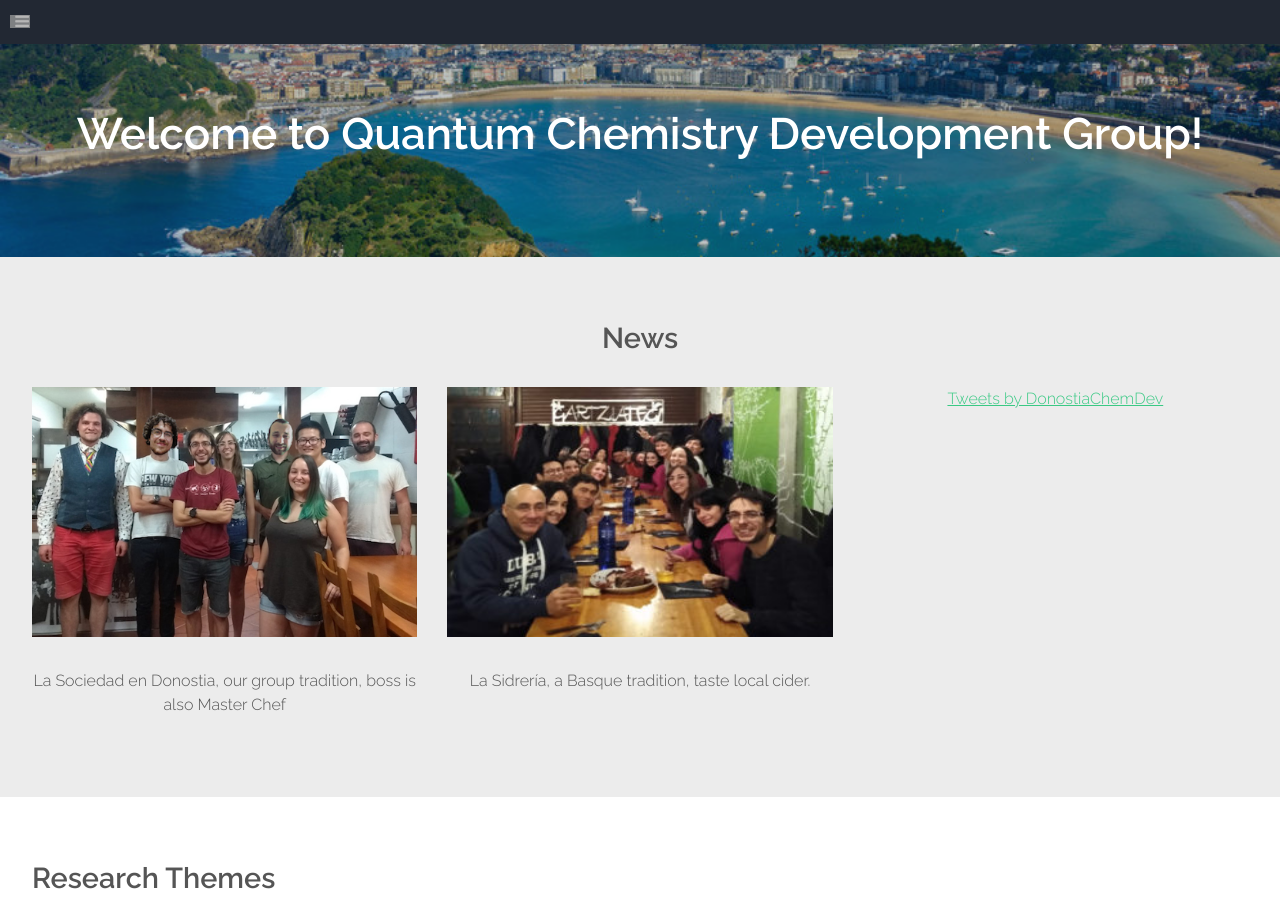
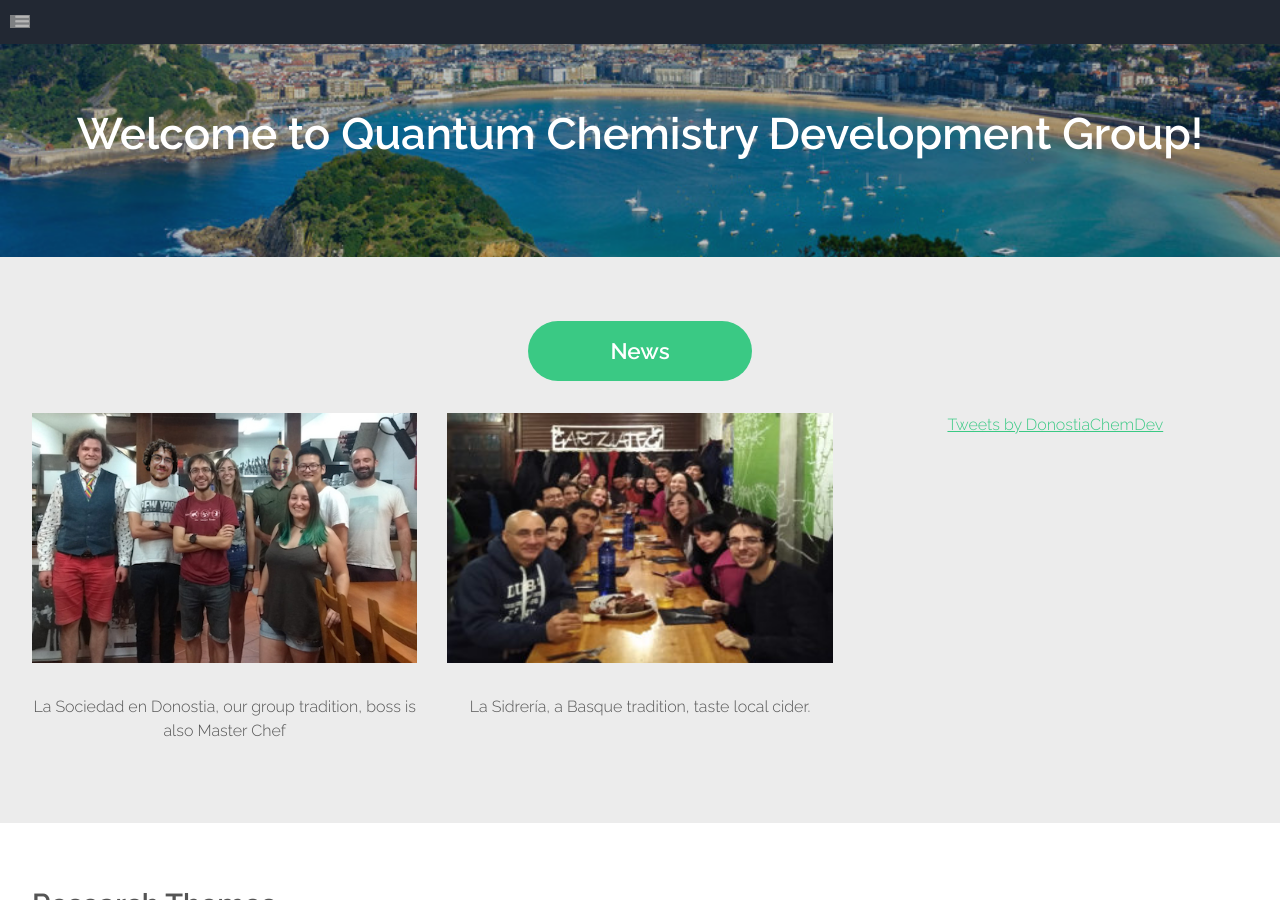
Before and after one commit to old-jekyll-templates/Horizons-Jekyll-Theme, a Jekyll site: the page built from index.html, in a window 1280 px wide and 900 px high. Built offline with Jekyll 4.4.1, drawn with Linux system fonts in a browser that asks for light colours; the list of posts is cut into pages by our own code; comment, search, counter and statistics services are not loaded; grey boxes are pictures that could not be loaded.

Commit message:
Update landing.html

```diff
--- a/_layouts/landing.html
+++ b/_layouts/landing.html
@@ -32,7 +32,7 @@ layout: default
 			<div class="wrapper style2">
 				<section class="container">
 					<header class="major">
-					<h2><a href="{{ site.baseurl }}/blog">News</a></h2>
+				        <a href="{{ site.baseurl }}/blog" class="button alt">News</a>
 						<!-- <span class="byline">Mauris vulputate dolor sit amet nibh</span>  -->
 					</header>
 					<div class="row no-collapse-1">
```
